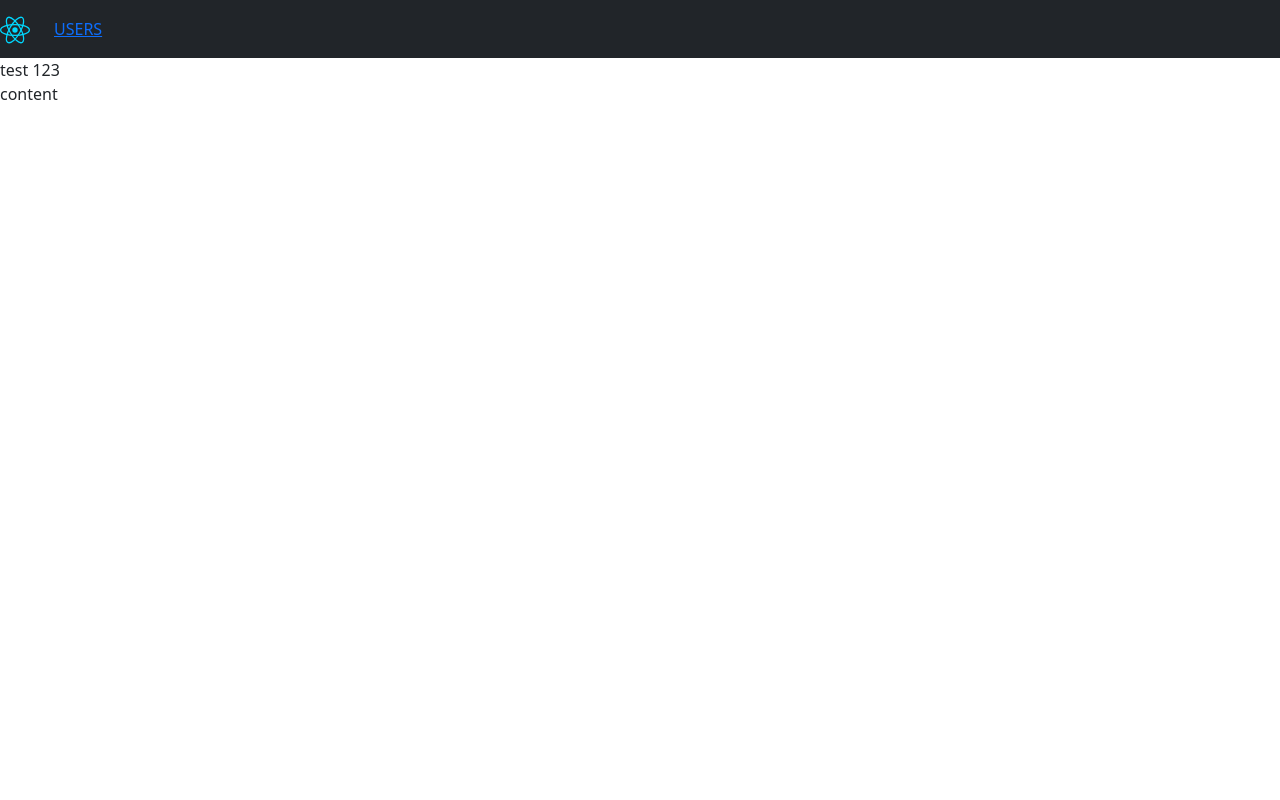
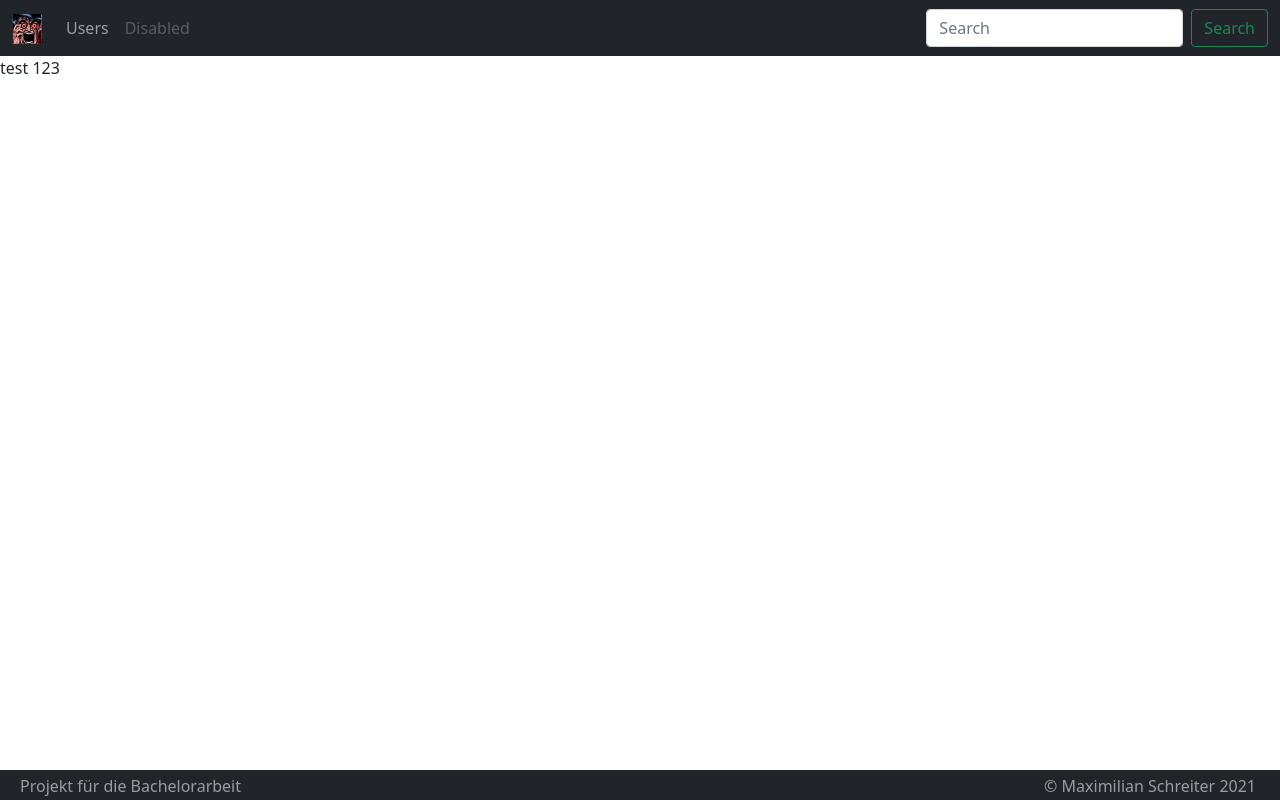
Before and after one commit to Deezmax/BusinessTrip, a React app in the folder business_trip-frontend/: page /users in a window 1280 px wide. Built offline with nearby package versions, Linux system fonts and the light colour scheme.

Commit message:
Remove reat bootstrap

```diff
--- a/business_trip-frontend/package.json
+++ b/business_trip-frontend/package.json
@@ -18,7 +18,6 @@
     "babel-loader": "^8.2.2",
     "bootstrap": "^5.0.2",
     "react": "^17.0.2",
-    "react-bootstrap": "^1.6.1",
     "react-dom": "^17.0.2",
     "react-hot-loader": "^4.13.0",
     "react-router-dom": "^5.2.0",
--- a/business_trip-frontend/src/app/App.tsx
+++ b/business_trip-frontend/src/app/App.tsx
@@ -1,5 +1,7 @@
 import * as React from 'react';
 import { Redirect, Route, Router } from "react-router-dom";
+
+import '../styles/index.scss';
 
 import Decorator from "./Decorator/Decorator";
 import Users from "./Users/Users"
--- a/business_trip-frontend/src/app/Footer/Footer.tsx
+++ b/business_trip-frontend/src/app/Footer/Footer.tsx
@@ -1,12 +1,19 @@
 import React from "react";
-import bootstrap from "react-bootstrap";
+import './footer.scss'
 
 export function Footer() {
     return (
         <React.Fragment>
-            <footer>
-                content
-            </footer>
+            <div className='footer'>
+                <div className='row'>
+                    <div className='col'>
+                        Projekt für die Bachelorarbeit
+                    </div>
+                    <div className='col left'>
+                        &copy; Maximilian Schreiter {new Date().getFullYear()}
+                    </div>
+                </div>
+            </div>
         </React.Fragment>
     );
 }
--- a/business_trip-frontend/src/app/Footer/footer.scss
+++ b/business_trip-frontend/src/app/Footer/footer.scss
@@ -0,0 +1,20 @@
+.footer {
+    position: absolute;
+    left: 0;
+    bottom: 0;
+    height: 30px;
+    width: 100%;
+
+    background-color: #212529 !important;
+    color: rgba(255, 255, 255, 0.55);
+
+    .row {
+        max-width: 100%;
+        padding-top: 4px;
+        padding-left: 20px;
+    }
+
+    .left {
+        text-align: end;
+    }
+}
--- a/business_trip-frontend/src/app/Header/Header.tsx
+++ b/business_trip-frontend/src/app/Header/Header.tsx
@@ -1,12 +1,11 @@
 import React from "react";
-import { Nav, Navbar } from "react-bootstrap";
 import { Link } from "react-router-dom";
 
 
 export function Header() {
     return (
         <React.Fragment>
-            <Navbar expand='lg' bg='dark' variant='dark'>
+            {/* <Navbar expand='lg' bg='dark' variant='dark'>
                 <Navbar.Brand href="/">
                     <img alt='' src='src/img/header/reactjs-icon.svg' width='30' height='30' className='d-linline-block align top' />
                 </Navbar.Brand>
@@ -18,7 +17,33 @@ export function Header() {
                         </Nav.Link>
                     </Nav>
                 </Navbar.Collapse>
-            </Navbar>
+            </Navbar> */}
+            <nav className='navbar navbar-expand-lg navbar-dark bg-dark'>
+                <div className='container-fluid'>
+                    <div>
+                        <a className='navbar-brand' href='/home'>
+                            <img alt='' src='src/img/header/creep.svg' width='30' height='30' className='d-linline-block align top' />
+                        </a>
+                    </div>
+                    <button className="navbar-toggler" type="button" data-bs-toggle="collapse" data-bs-target="#navbarSupportedContent" aria-controls="navbarSupportedContent" aria-expanded="false" aria-label="Toggle navigation">
+                        <span className="navbar-toggler-icon"></span>
+                    </button>
+                    <div className="collapse navbar-collapse" id="navbarSupportedContent">
+                        <ul className="navbar-nav me-auto mb-2 mb-lg-0">
+                            <li className="nav-item">
+                                <a className="nav-link" href="/users">Users</a>
+                            </li>
+                            <li className="nav-item">
+                                <a className="nav-link disabled" href="#" tabIndex={-1} aria-disabled="true">Disabled</a>
+                            </li>
+                        </ul>
+                        <form className="d-flex">
+                            <input className="form-control me-2" type="search" placeholder="Search" aria-label="Search" />
+                            <button className="btn btn-outline-success" type="submit">Search</button>
+                        </form>
+                    </div>
+                </div>
+            </nav>
         </React.Fragment>
     );
 }
--- a/business_trip-frontend/src/index.tsx
+++ b/business_trip-frontend/src/index.tsx
@@ -3,6 +3,4 @@ import * as React from 'react';
 import { render } from 'react-dom';
 import App from './app/App';
 
-import "./styles/index.scss";
-
 render(<App />, document.getElementById('root'));
```
Also changed, not shown: business_trip-frontend/src/img/header/creep.svg (added), 1 other file (tests, documents, lock files or other folders).
